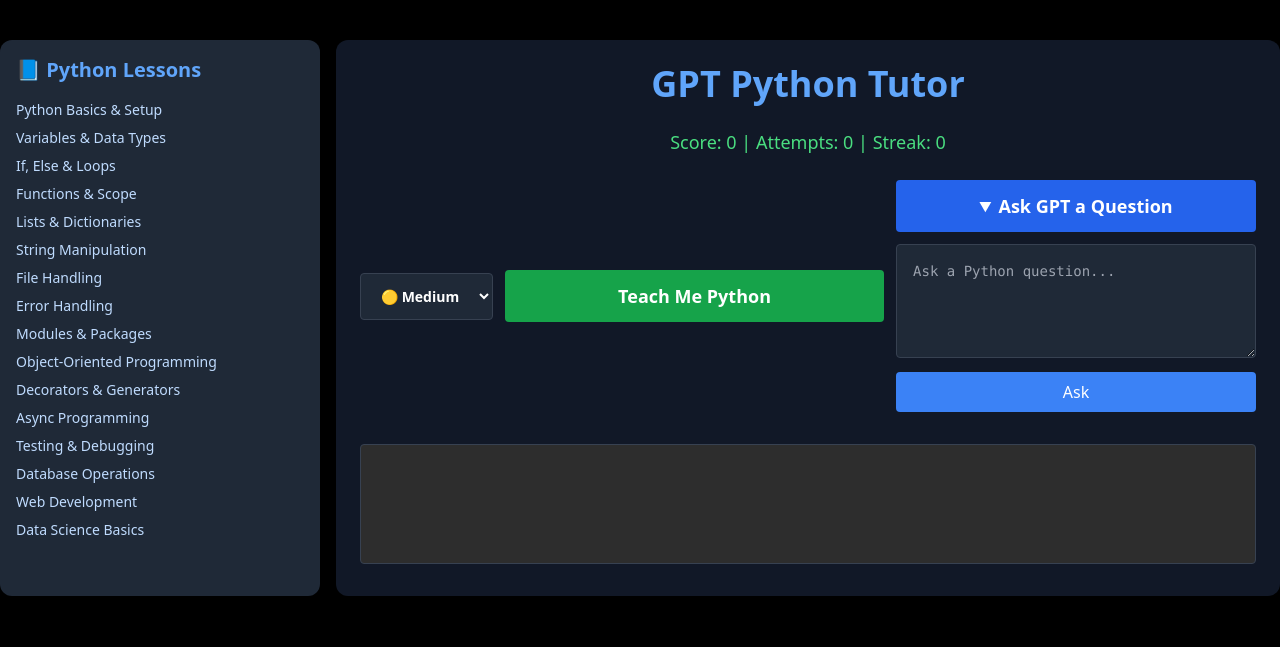
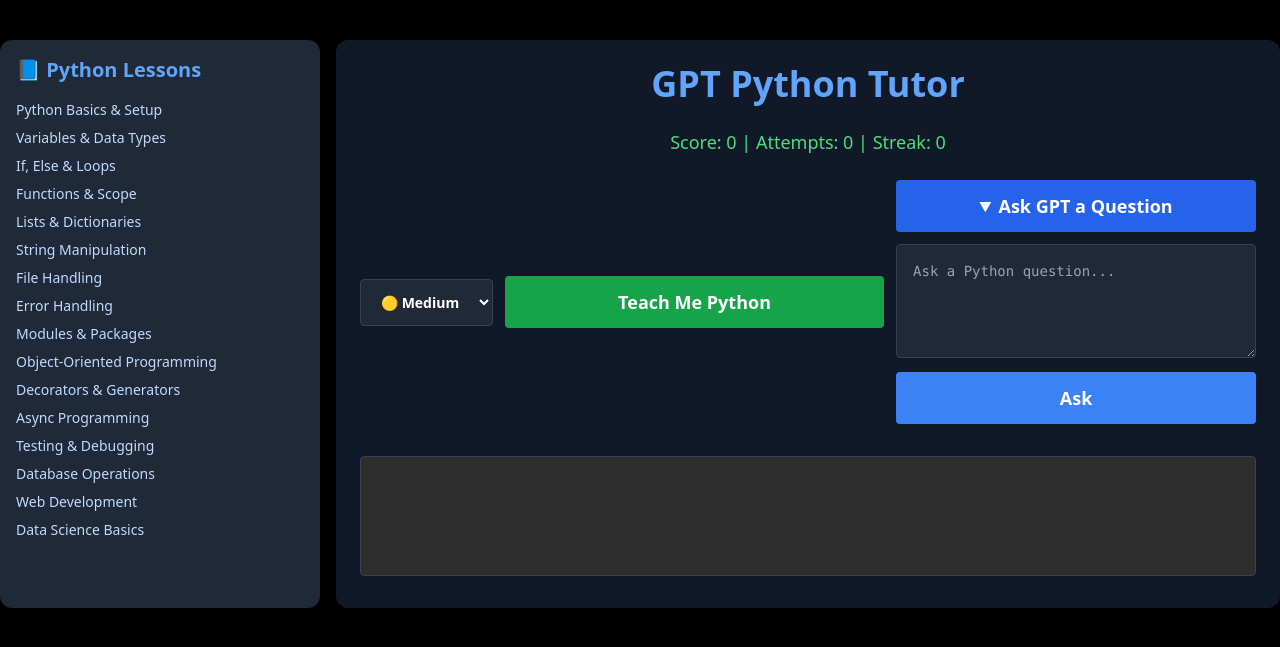
Before and after one commit to redbirk-dev/gpt-python-tutor, a Flask app: page / in a window 1280 px wide, after a click on "Ask GPT a Question". Shown: the top 647 px of the page. Run offline with Flask 3, Linux system fonts and the light colour scheme; some libraries are stand-ins or nearby versions.

Commit message:
Fix button alignment in Ask GPT section

```diff
--- a/templates/index.html
+++ b/templates/index.html
@@ -91,10 +91,10 @@
           Teach Me Python
         </button>
         <details class="w-full">
-          <summary class="cursor-pointer bg-blue-600 hover:bg-blue-700 text-white py-3 px-4 rounded text-lg font-semibold text-center" onclick="event.stopPropagation()">Ask GPT a Question</summary>
+          <summary class="cursor-pointer bg-blue-600 hover:bg-blue-700 text-white py-3 px-4 rounded text-lg font-semibold text-center w-full">Ask GPT a Question</summary>
           <div class="mt-3 space-y-2">
             <textarea id="prompt" placeholder="Ask a Python question..." class="w-full p-4 rounded bg-gray-800 text-white border border-gray-700 focus:outline-none focus:ring-2 focus:ring-blue-500 font-mono text-sm" rows="4"></textarea>
-            <button id="askGPTBtn" type="button" class="w-full bg-blue-500 hover:bg-blue-600 text-white py-2 px-4 rounded">Ask</button>
+            <button id="askGPTBtn" type="button" class="w-full bg-blue-500 hover:bg-blue-600 text-white py-3 px-4 rounded text-lg font-semibold">Ask</button>
           </div>
         </details>
       </div>
```
